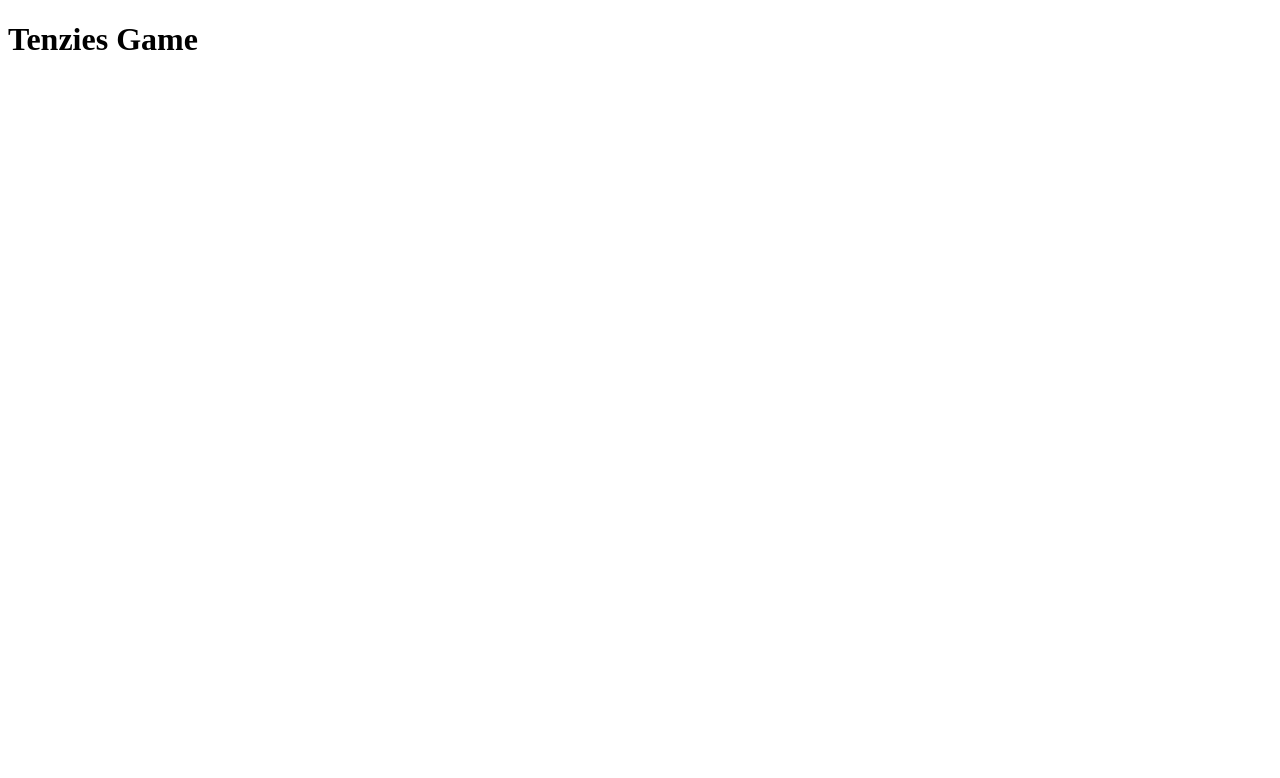
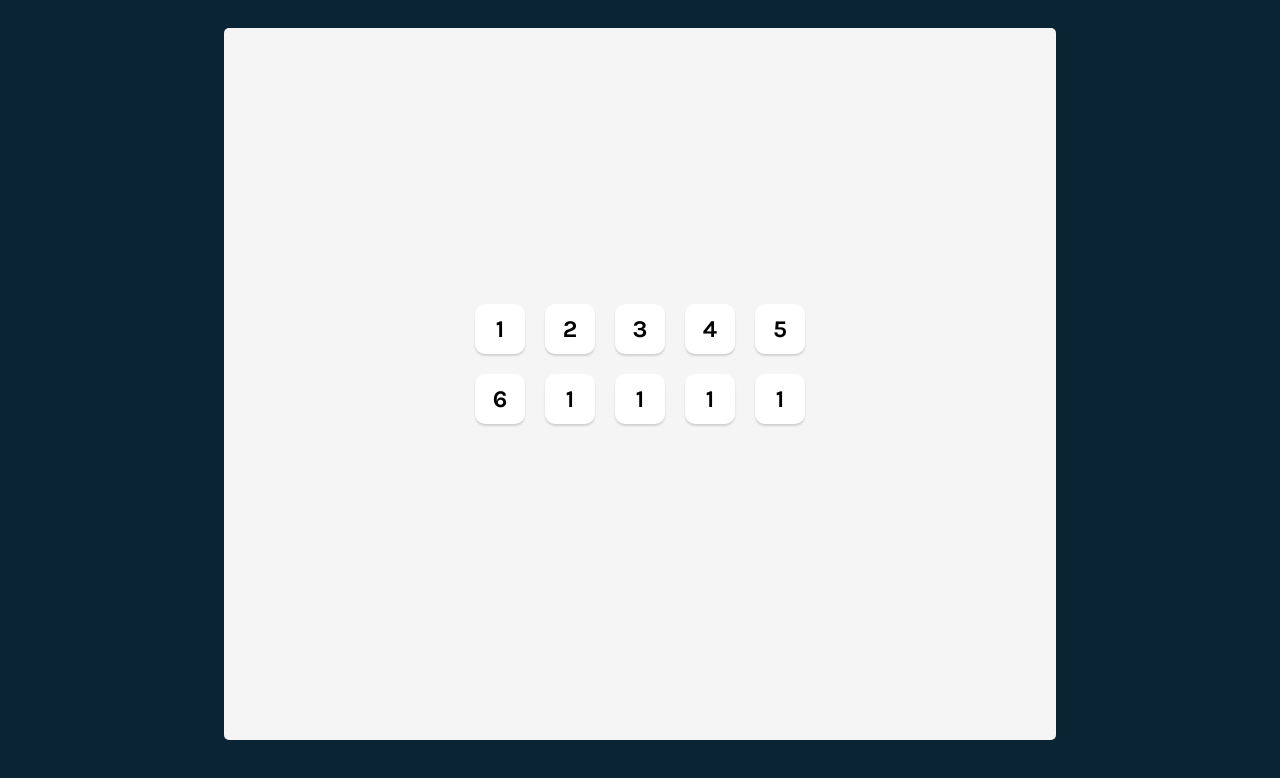
Before and after one commit to tenbite-daniel/react-tenzies-game, a React (Vite) app: page / in a window 1280 px wide. Shown: the top 778 px of the page. Built offline with nearby package versions, Linux system fonts and the light colour scheme.

Commit message:
wrote the basic structure and styled it. Created a function to return 10 random numbers between 1 and 6.

```diff
--- a/index.html
+++ b/index.html
@@ -6,6 +6,12 @@
         <meta name="author" content="Tenbite Daniel" />
         <meta name="viewport" content="width=device-width, initial-scale=1.0" />
         <title>Tenzies Game</title>
+        <link rel="preconnect" href="https://fonts.googleapis.com" />
+        <link rel="preconnect" href="https://fonts.gstatic.com" crossorigin />
+        <link
+            href="https://fonts.googleapis.com/css2?family=Inter&family=Karla:wght@700&display=swap"
+            rel="stylesheet"
+        />
     </head>
     <body>
         <div id="root"></div>
--- a/src/App.jsx
+++ b/src/App.jsx
@@ -1,10 +1,30 @@
 import React from "react";
+import Die from "./Die";
 
 function App() {
+    function allNewDice() {
+        const newDice = [];
+        for (let i = 0; i < 10; i++) {
+            newDice.push(Math.ceil(Math.random() * 6));
+        }
+        return newDice;
+    }
+    alert(allNewDice());
     return (
-        <>
-            <h1>Tenzies Game</h1>
-        </>
+        <main>
+            <div className="die-container">
+                <Die value="1" />
+                <Die value="2" />
+                <Die value="3" />
+                <Die value="4" />
+                <Die value="5" />
+                <Die value="6" />
+                <Die value="1" />
+                <Die value="1" />
+                <Die value="1" />
+                <Die value="1" />
+            </div>
+        </main>
     );
 }
 
--- /dev/null
+++ b/src/Die.jsx
@@ -0,0 +1,9 @@
+import React from "react";
+
+export default function Die(props) {
+    return (
+        <div className="die-face">
+            <h2 className="die-numm">{props.value}</h2>
+        </div>
+    );
+}
--- a/src/index.css
+++ b/src/index.css
@@ -0,0 +1,56 @@
+body {
+    background-color: #0b2434;
+    font-family: Helvetica, Arial, sans-serif;
+    padding: 20px;
+    font-family: "Karla", sans-serif;
+    font-weight: 700;
+    text-align: center;
+}
+
+main {
+    height: 85vh;
+    max-width: 800px;
+    background-color: whitesmoke;
+    padding: 1rem;
+    margin-inline: auto;
+    border-radius: 5px;
+    display: flex;
+    flex-direction: column;
+    justify-content: space-evenly;
+    align-items: center;
+}
+
+h1 {
+    font-size: 40px;
+    margin: 0;
+}
+
+p {
+    font-family: "Inter", sans-serif;
+    font-weight: 400;
+    margin-top: 0;
+}
+
+.die-container {
+    display: grid;
+    grid-template: auto auto / repeat(5, 1fr);
+    gap: 20px;
+    margin-bottom: 40px;
+}
+
+.die-face {
+    height: 50px;
+    width: 50px;
+    box-shadow: 0px 2px 2px rgba(0, 0, 0, 0.15);
+    border-radius: 10px;
+    display: flex;
+    justify-content: center;
+    align-items: center;
+    cursor: pointer;
+    background: white;
+}
+
+.die-num {
+    font-size: 2em;
+    font-weight: lighter;
+}
```
